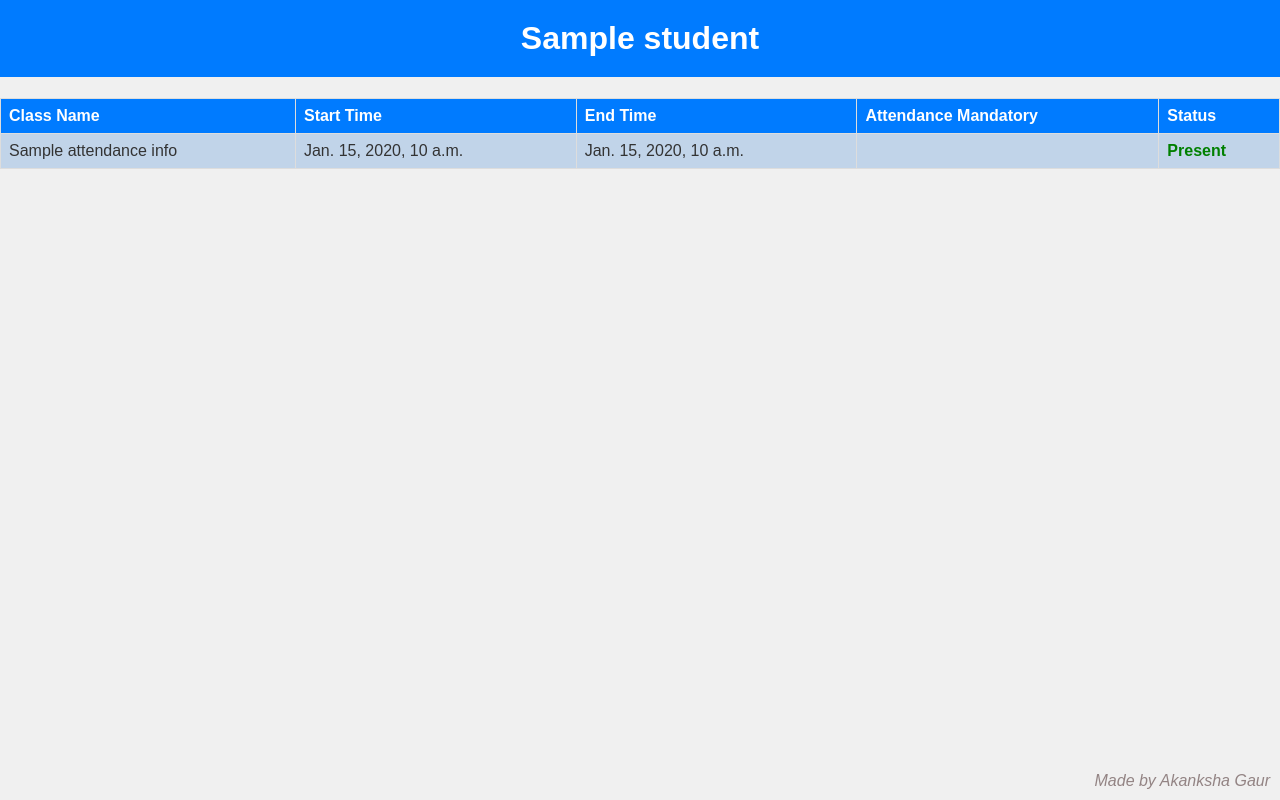
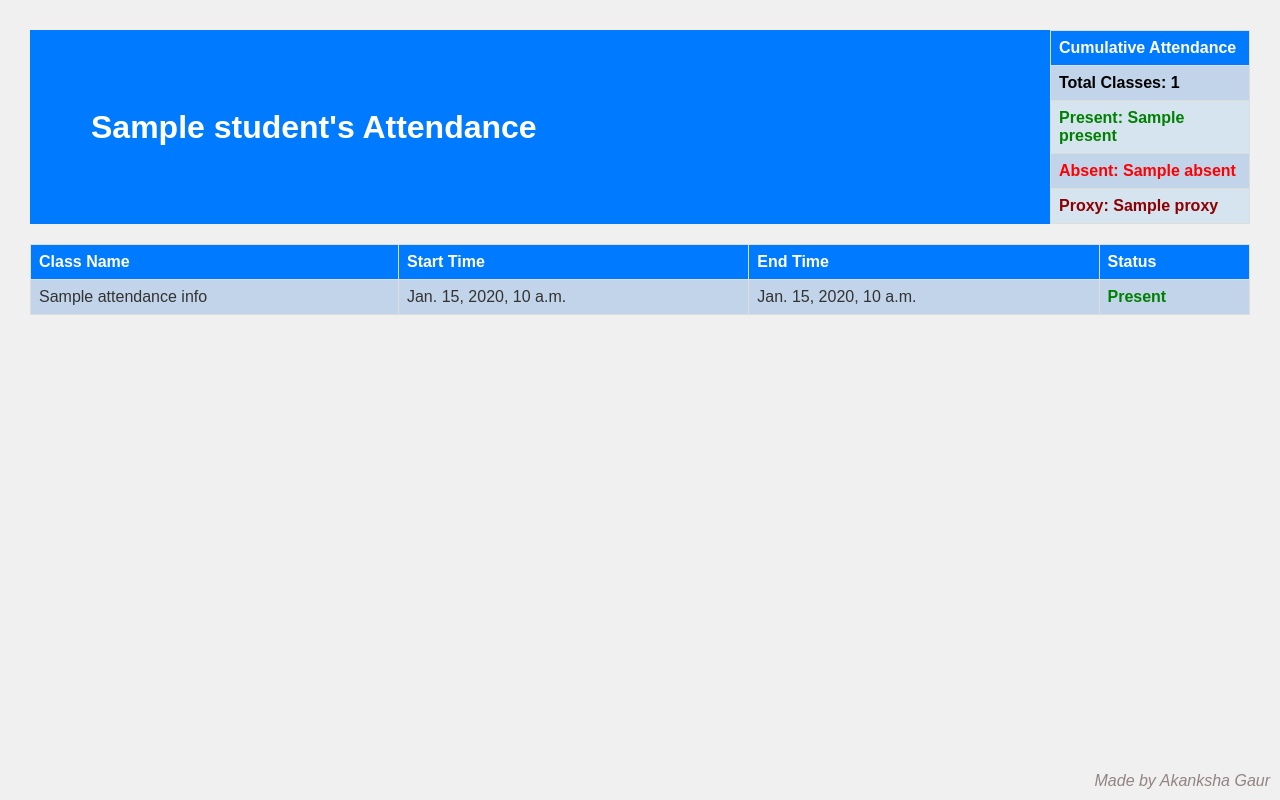
Before and after one commit to sst-product-team/attendance-backend, a Django app: template templates/attendance/studentAttendance.html in a window 1280 px wide. Run offline with Django 4.2, Linux system fonts and the light colour scheme; the template is opened without the code that fills it: most values are stand-ins (such as "Sample title", 1, 10 or a date in 2020).

Commit message:
add Cumulative Attendance on Student Attendance Page

```diff
--- /dev/null
+++ b/static/attendance/student_attendance_styles.css
@@ -0,0 +1,75 @@
+body {
+    font-family: Arial, sans-serif;
+    background-color: #f0f0f0;
+    color: #333;
+    margin: 0;
+    padding: 30px;
+}
+.student-info {
+    display: flex;
+    text-align: center;
+    align-items: center;
+    background-color: #007bff;
+    color: white;
+    justify-content: space-between;
+}
+
+h1 {
+    padding: 0 5%;
+}
+.aggregated-info {
+    text-align: center;
+    color: black;
+    margin-top: 0;
+    width: 200px;
+}
+
+table {
+    width: 100%;
+    border-collapse: collapse;
+    margin-top: 20px;
+}
+th,
+td {
+    border: 1px solid #ddd;
+    padding: 8px;
+    text-align: left;
+}
+th {
+    background-color: #007bff;
+    color: white;
+}
+tr:nth-child(even) {
+    background-color: #d6e4f0; /* Light blue shade for even rows */
+}
+tr:nth-child(odd) {
+    background-color: #c1d4e9; /* Darker blue shade for odd rows */
+}
+.bold {
+    font-weight: bold !important;
+}
+.green {
+    color: green;
+    font-weight: bold;
+}
+.red {
+    color: red;
+    font-weight: bold;
+}
+.dark-red {
+    color: #8B0000;
+    font-weight: bold;
+}
+.watermark {
+    position: fixed;
+    bottom: 10px;
+    right: 10px;
+    font-style: italic;
+    color: #553c3c;
+    opacity: 0.6;
+    z-index: 1000;
+    transition: opacity 0.5s ease-in-out;
+}
+.watermark:hover {
+    opacity: 1;
+}
--- a/templates/attendance/studentAttendance.html
+++ b/templates/attendance/studentAttendance.html
@@ -1,98 +1,71 @@
-<!DOCTYPE html>
+{% load static %}
 <html lang="en">
     <head>
-  <meta charset="UTF-8">
+        <meta charset="UTF-8" />
         <title>{{data.student.name}}</title>
-  <style>
-    body {
-      font-family: Arial, sans-serif;
-      background-color: #F0F0F0;
-      color: #333;
-      margin: 0;
-      padding: 0;
-    }
-    h1 {
-      background-color: #007BFF;
-      color: white;
-      text-align: center;
-      padding: 20px 0;
-      margin-top: 0;
-    }
-    table {
-      width: 100%;
-      border-collapse: collapse;
-      margin-top: 20px;
-    }
-    th, td {
-      border: 1px solid #ddd;
-      padding: 8px;
-      text-align: left;
-    }
-    th {
-      background-color: #007BFF;
-      color: white;
-    }
-    tr:nth-child(even) {
-      background-color: #D6E4F0; /* Light blue shade for even rows */
-    }
-    tr:nth-child(odd) {
-      background-color: #C1D4E9; /* Darker blue shade for odd rows */
-    }
-    .green {
-      color: green;
-      font-weight: bold;
-    }
-    .red {
-      color: red;
-      font-weight: bold;
-    }
-    .watermark {
-      position: fixed;
-      bottom: 10px;
-      right: 10px;
-      font-style: italic;
-      color: #553c3c;
-      opacity: 0.6;
-      z-index: 1000;
-      transition: opacity 0.5s ease-in-out;
-    }
-    .watermark:hover {
-      opacity: 1;
-    }
-  </style>
+        <link
+            rel="stylesheet"
+            href="{% static 'attendance/student_attendance_styles.css' %}"
+        />
     </head>
+
     <body>
         <div class="watermark">Made by Akanksha Gaur</div>
-<h1>{{data.student.name}}</h1>
+        <div class="student-info">
+            <h1>{{ data.student.name }}'s Attendance</h1>
+            <table class="aggregated-info">
+                <th>Cumulative Attendance</th>
+                <tbody>
+                    <tr>
+                        <td class="bold">Total Classes: {{ overall_attendance.totalClassCount }}</td>
+                    </tr>
+                    <tr>
+                        <td class="green">
+                            Present:
+                            {{ overall_attendance.Present }}
+                        </td>
+                    </tr>
+                    <tr>
+                        <td class="red">
+                            Absent:
+                            {{ overall_attendance.Absent }}
+                        </td>
+                    </tr>
+                    <tr>
+                      <td class="dark-red">
+                          Proxy:
+                          {{ overall_attendance.Proxy }}
+                      </td>
+                  </tr>
+                </tbody>
+            </table>
+        </div>
+
         <table>
             <thead>
                 <tr>
                     <th>Class Name</th>
                     <th>Start Time</th>
                     <th>End Time</th>
-      <th>Attendance Mandatory</th>
                     <th>Status</th>
                 </tr>
             </thead>
             <tbody id="attendanceData">
-    <!-- Data will be populated here -->
                 {% for attendance_info in data.all_attendance %}
-
                 <tr>
-                <td>{{attendance_info.name}}</td>
-                <td>{{attendance_info.class_start_time}}</td>
-                <td>{{attendance_info.class_end_time}}</td>
-                <td>{{attendance_info.is_attendance_mandatory}}</td>
+                    <td>{{ attendance_info.name }}</td>
+                    <td>{{ attendance_info.class_start_time }}</td>
+                    <td>{{ attendance_info.class_end_time }}</td>
 
                     {% if attendance_info.status == 'Present' %}
                     <td class="green">Present</td>
+                    {% elif attendance_info.status == 'Absent' %}
+                    <td class="red">Absent</td>
                     {% else %}
-                    <td class="red">Absent</td>
+                    <td class="dark-red">Proxy</td>
                     {% endif %}
                 </tr>
                 {% endfor %}
-
-    <!-- <tr><td>Test</td><td>21/11/2023, 09:10:22</td><td>21/11/2023, 09:48:08</td><td>No</td></tr> -->
             </tbody>
         </table>
     </body>
```
Lines whose indentation alone changed are shown as unchanged.
